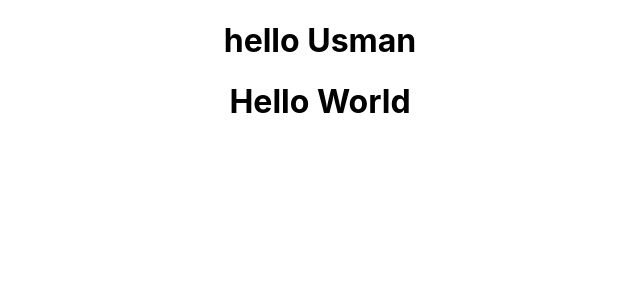
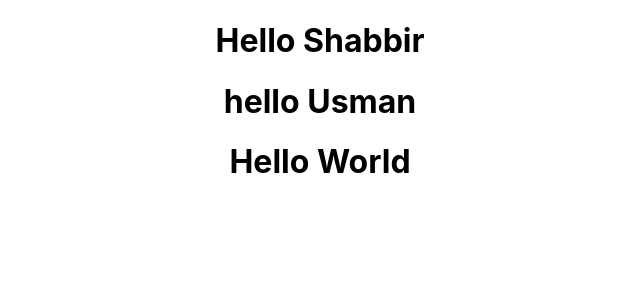
Before and after one commit to usmanshabbir756/react-basics, a React (Create React App) app: page / in a window 1280 px wide. Shown: the top 300 px of the page, without its empty margins (320-960 px from the left). Built offline with nearby package versions, Linux system fonts and the light colour scheme.

Commit message:
Class Component

```diff
--- a/src/App.js
+++ b/src/App.js
@@ -1,9 +1,11 @@
 import './App.css';
 import Welcome from './components/Welcome';
+import Greeting from './components/Greeting';
 
 function App() {
   return (
     <div className="App">
+      <Greeting name="Shabbir" />
       <Welcome name="Usman"/>
       <h1>Hello World</h1>
     </div>
--- /dev/null
+++ b/src/components/Greeting.js
@@ -0,0 +1,9 @@
+import React from 'react';
+
+class Greeting extends React.Component{
+    render(){
+        return <h1>Hello {this.props.name}</h1>
+    }
+}
+
+export default Greeting;
```
